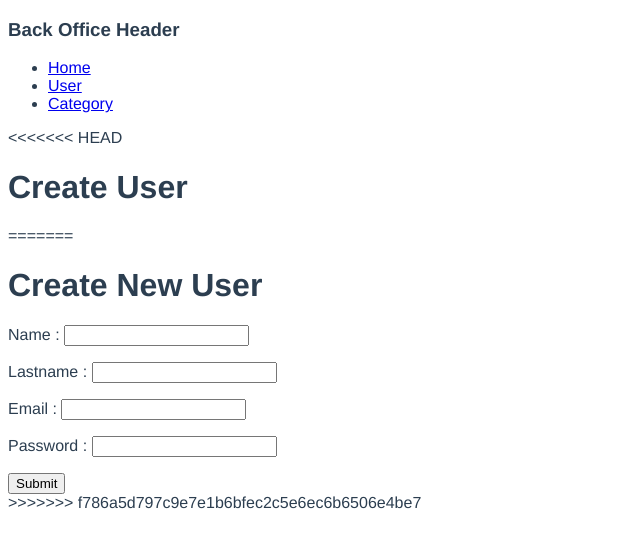
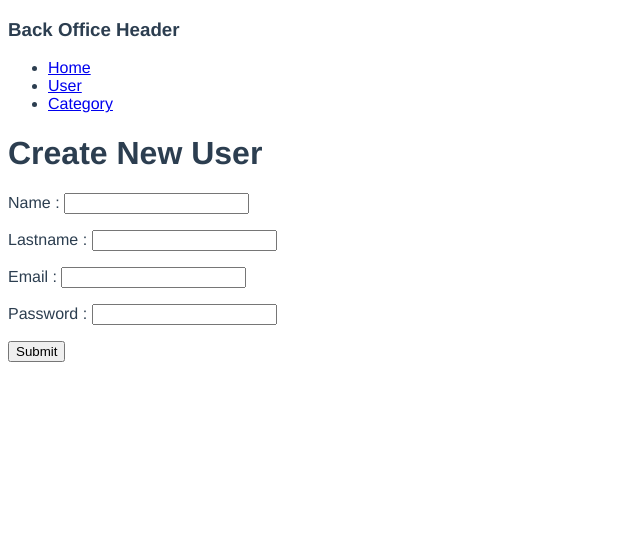
Before and after one commit to poomer123/poom-webblog, a Vue app in the folder client/: page /user/create in a window 1280 px wide. Shown: the top 548 px of the page, without its empty margins (0-640 px from the left). Built offline with nearby package versions, Linux system fonts and the light colour scheme; what vue-resource would draw is missing.

Commit message:
fixed conflict

```diff
--- a/client/src/components/Users/CreateUser.vue
+++ b/client/src/components/Users/CreateUser.vue
@@ -1,8 +1,5 @@
 <template>
     <div>
-<<<<<<< HEAD
-        <h1>Create User</h1>
-=======
         <h1>Create New User</h1>
         <form v-on:submit.prevent="createUser">
             <p>Name : <input type="text" v-model="user.name"></p>
@@ -11,7 +8,6 @@
             <p>Password : <input type="text" v-model="user.password"></p>
             <button type="submit">Submit</button>
         </form>
->>>>>>> f786a5d797c9e7e1b6bfec2c5e6ec6b6506e4be7
     </div>
 </template>
 
```
